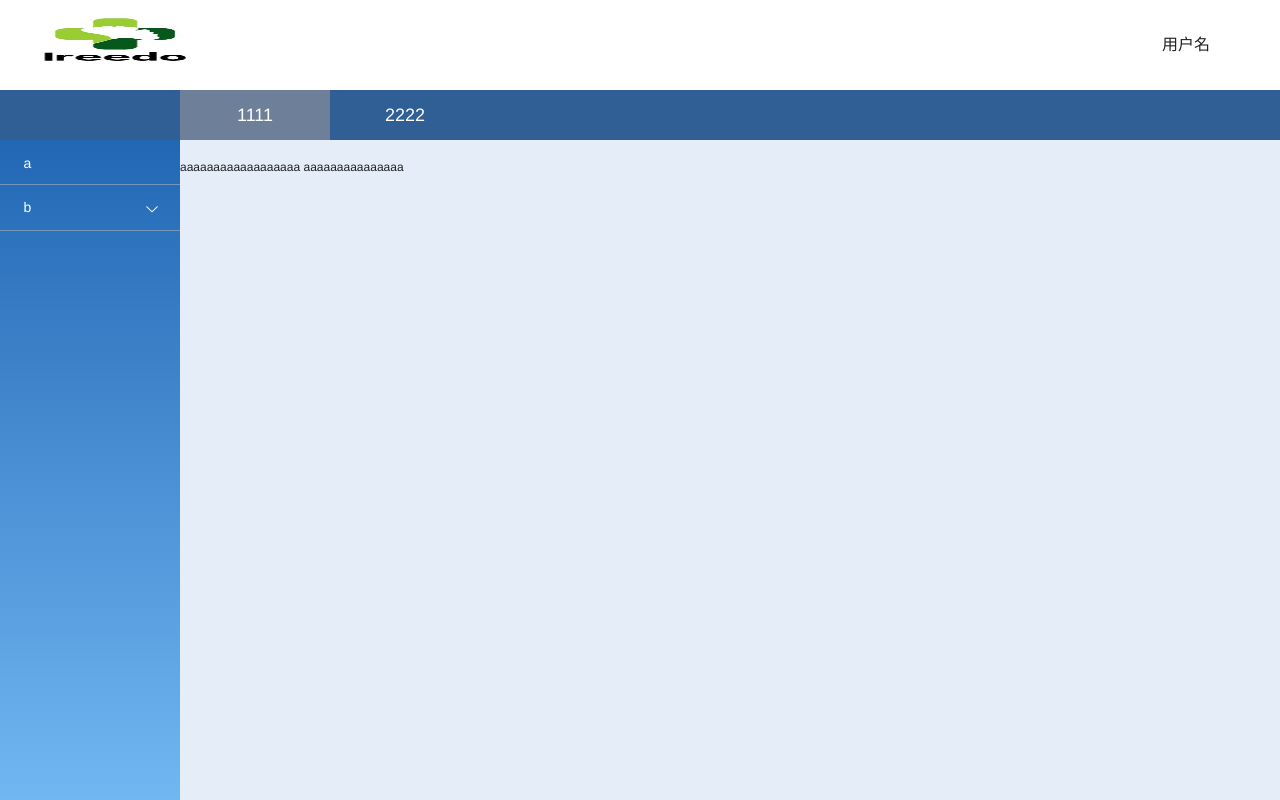
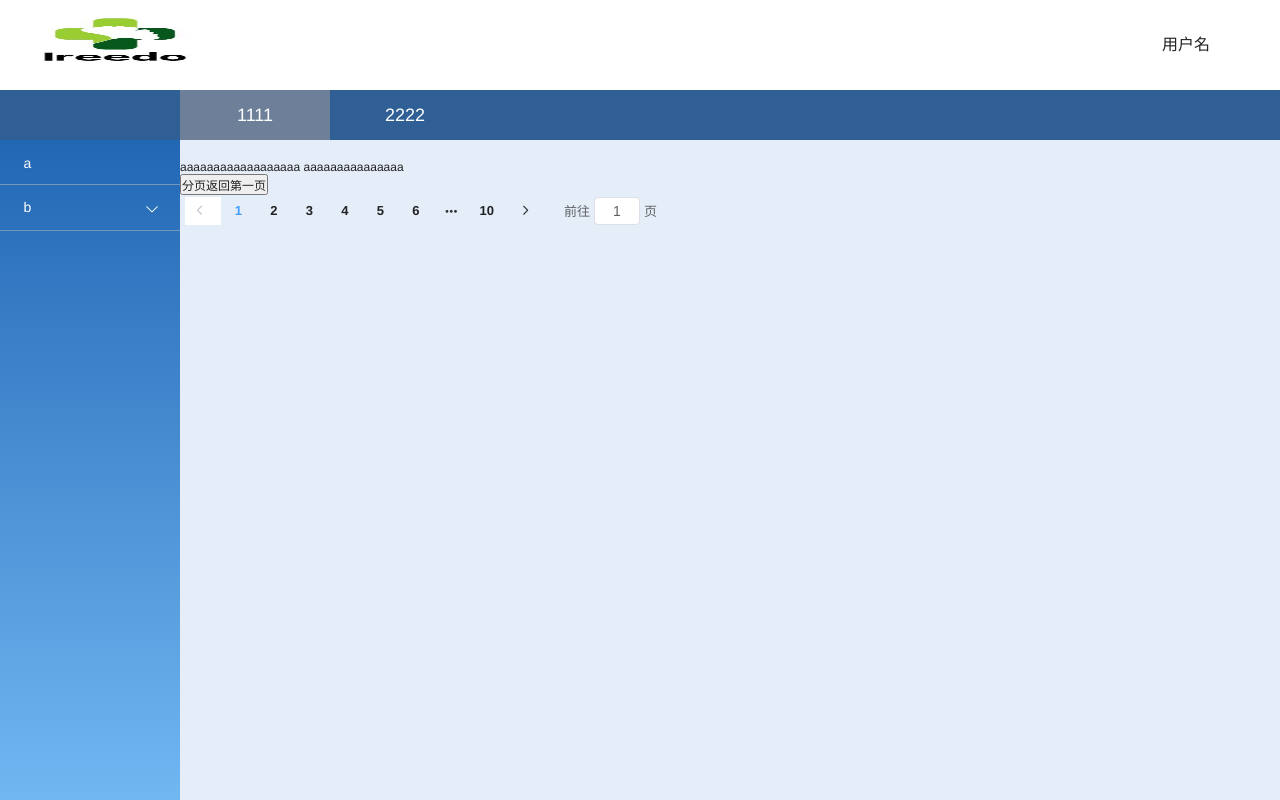
Before and after one commit to lemoyuan/admin_demo, a Vue app: page /#/a in a window 1280 px wide. Built offline with nearby package versions, Linux system fonts and the light colour scheme.

Commit message:
新增分页二次封装组件使用

```diff
--- a/src/components/pages/a.vue
+++ b/src/components/pages/a.vue
@@ -2,101 +2,48 @@
   <div class='header-div'>
    aaaaaaaaaaaaaaaaaa
    aaaaaaaaaaaaaaa
+   <br>
+    <button @click=goPage>分页返回第一页</button>
+     <div class="block">
+         <paging :pageSize="10" :total="100" @currentChange="currentChange" :changePage1="changePage"></paging>
+        </div>
   </div>
 </template>
 <script>
-
+import paging from './paging.vue'
 export default {
   data() {
     return {
-           menuObj: '',
-           isActive:"1111",
-           menuList:[
-                    {
-                        name:"1111",
-                        menus:[
-                            {
-                                 name:"a",
-                                menus:[
-                                    {
-                                        name:"aaaaaaa1",
-                                        menus:[
 
-                                        ]
-                                    },
-                                    {
-                                        name:"aaaaaaa2",
-                                        menus:[
-
-                                        ]
-                                    },
-                                ]
-                            },
-                            {
-                                 name:"b",
-                                menus:[
-
-                                ]
-                            }
-
-                        ]
-                    },
-                    {
-                        name:"2222",
-                        menus:[
-                            {
-                                 name:"a",
-                                menus:[
-                                    {
-                                        name:"aaaaaaa1",
-                                        menus:[
-
-                                        ]
-                                    },
-                                    {
-                                        name:"aaaaaaa2",
-                                        menus:[
-
-                                        ]
-                                    },
-                                ]
-                            },
-                            {
-                                 name:"b",
-                                menus:[
-
-                                ]
-                            }
-
-                        ]
-                    }
-                ]
+      currentPage: 5,
+      changePage:false,
     };
   },
   watch: {
-        '$route': function (to,form) {
+    $route: function(to, form) {
       //this.getAdminData();
     },
-		adminInfo: function (newValue){
-		}
+    adminInfo: function(newValue) {}
   },
   props: {
-        meuId: '',
+    meuId: ""
   },
-    created() {
-
+  created() {},
+  mounted() {},
+  computed: {},
+  methods: {
+      goPage(){
+          this.currentPage = 1;
+          this.changePage = !this.changePage;
       },
-    mounted() {
-
+       currentChange(val){
+           console.log(val,this.currentPage);
        },
-    computed: {
   },
-    methods: {
-
+  components:{
+      paging
   }
-}
+};
 </script>
 <style lang="scss" scoped>
-
-
 </style>
--- /dev/null
+++ b/src/components/pages/paging.vue
@@ -0,0 +1,53 @@
+<template>
+
+     <div >
+            <el-pagination
+            @size-change="handleSizeChange"
+            @current-change="handleCurrentChange"
+            :current-page.sync="currentPage"
+            :page-size="pageSize"
+            layout="prev, pager, next, jumper"
+            :total="total">
+            </el-pagination>
+  </div>
+</template>
+<script>
+export default {
+  data() {
+    return {
+      currentPage: 1
+    };
+  },
+  watch: {
+      changePage1(curVal,oldVal){
+　　　　　　　　　　console.log(curVal,oldVal,"changePage");
+                    if(curVal){
+                        this.currentPage = 1;
+                    }
+　　　　　　　　}
+  },
+  props: {
+      pageSize:"",
+      total:"",
+      changePage1:"",
+  },
+  created() {},
+  mounted() {},
+  computed: {},
+  methods: {
+    handleSizeChange(val) {
+        this.$emit("sizeChange",val);
+
+    },
+    changePage(){
+        this.currentPage = 1;
+    },
+    handleCurrentChange(val) {
+
+       this.$emit("currentChange",val);
+    }
+  }
+};
+</script>
+<style lang="scss" scoped>
+</style>
```
Lines whose indentation alone changed are shown as unchanged.
